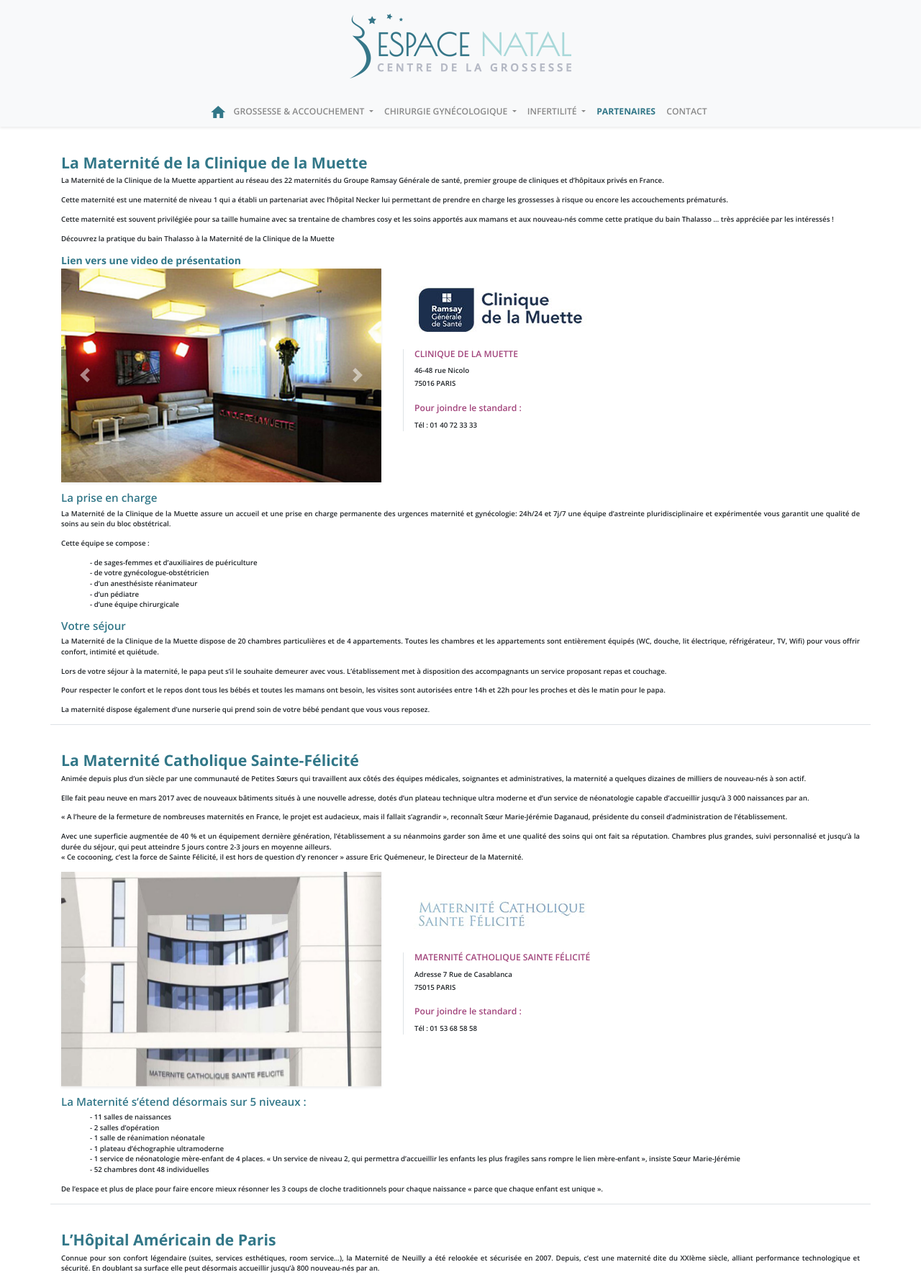
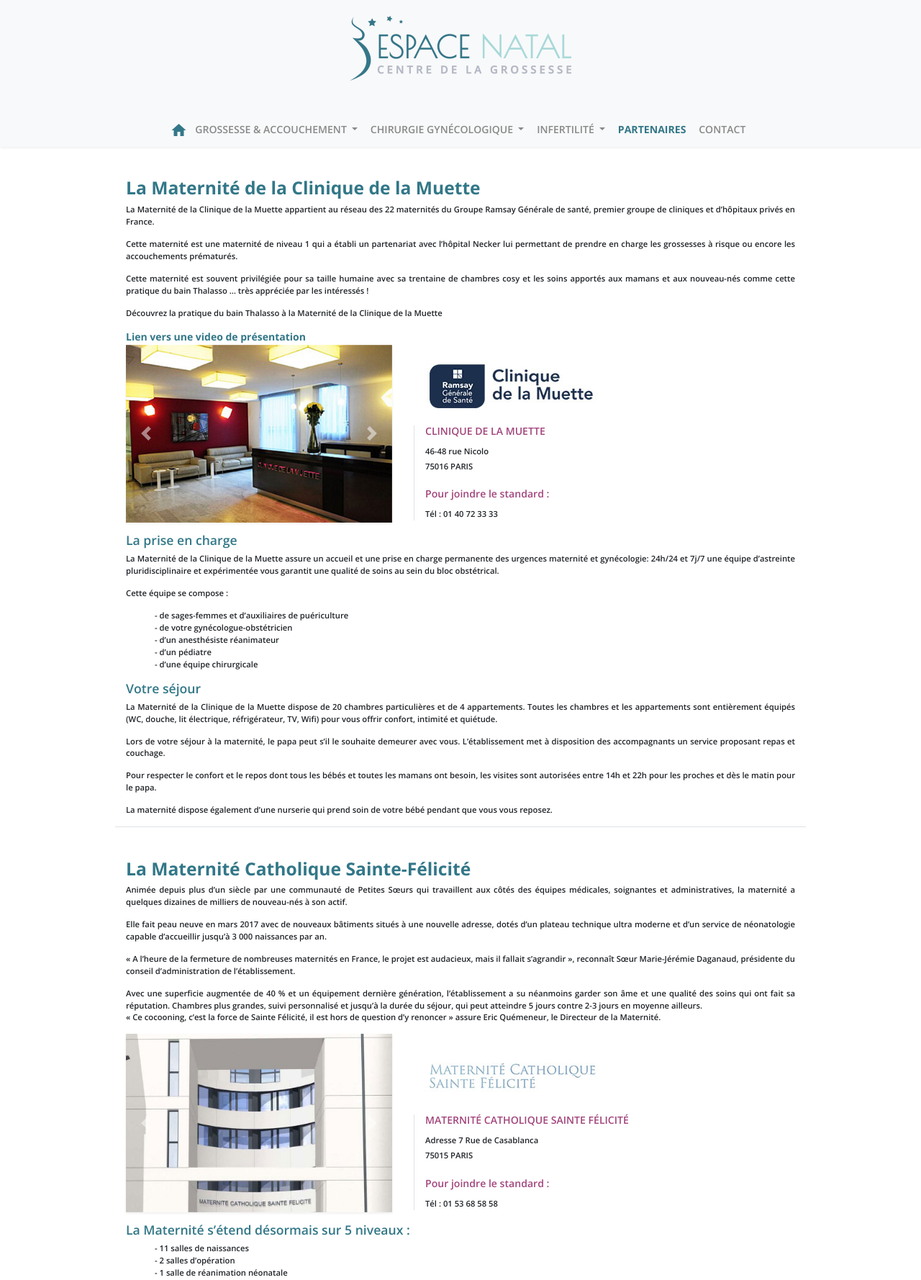
Before and after one commit to guillaumeMECE/espace-natal, a PHP site: page /partenaires/index.php in a window 1280 px wide. Shown: the top 1778 px of the page at 72% size. Run offline with PHP 8.4, Linux system fonts and the light colour scheme; some libraries are stand-ins or nearby versions.

Commit message:
minor fix, pics size, txt size, partener page improve

```diff
--- a/partenaires/index.php
+++ b/partenaires/index.php
@@ -17,7 +17,7 @@
   <!-- NAVBAR -->
   <?php include("../views/navbar.html"); ?>
 
-  <div class="container my-5">
+  <div class="container my-5" style="width:75%;">
     <!-- CLINIQUE MUETTE -->
     <div class="row">
       <div class="col-12">
--- a/style.css
+++ b/style.css
@@ -16,7 +16,8 @@
 
 @media (min-width: 992px) {
   html {
-    font-size: 0.95vw;
+    /*font-size: 0.95vw;*/
+    font-size: 1.1vw;
   }
 }
 
```
Also changed, not shown: src/Photo-113.jpg, src/Photo-52.jpg, src/Photo-54.jpg.
